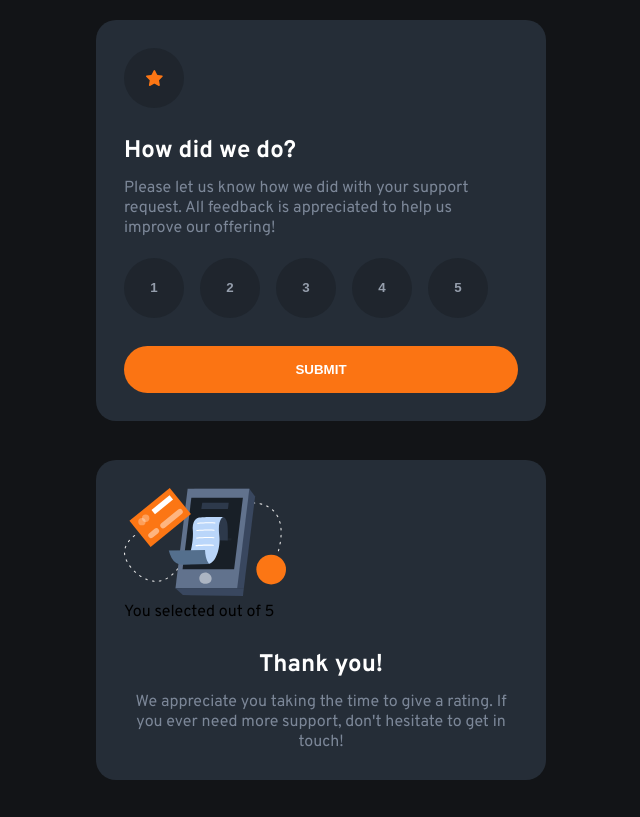
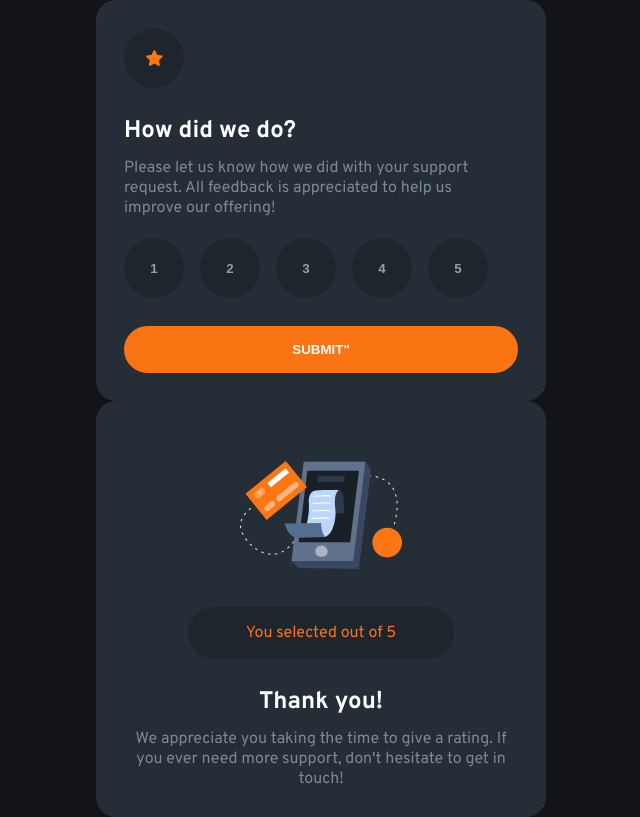
Before and after one commit to GabrielDeFreitas/front-end-mentor-challenges, a plain HTML site: page interactive-rating-component-main/index.html in a window 1280 px wide. Shown: the whole page, without its empty margins (319-959 px from the left). Drawn offline with Linux system fonts and the light colour scheme.

Commit message:
finish card receive

```diff
--- a/interactive-rating-component-main/index.html
+++ b/interactive-rating-component-main/index.html
@@ -41,13 +41,15 @@
           <button>5</button>
         </li>
       </ul>
-      <button class="submit-button" type="button">SUBMIT</button>
+      <button class="submit-button" type="button">SUBMIT"</button>
     </div>
     <div class="receive">
-      <img src="images/illustration-thank-you.svg" alt="illustration-thank-you">
+      <div class="image-receive">
+        <img src="images/illustration-thank-you.svg" alt="illustration-thank-you">
+      </div>
       <div class="receive-content">
         <div class="item-selected">
-          You selected <!-- Add rating here --> out of 5
+          <p>You selected <span class="itens"></span> out of 5</p>
         </div>
         <h2>Thank you!</h2>
         <p>We appreciate you taking the time to give a rating. If you ever need more support,
--- a/interactive-rating-component-main/style.css
+++ b/interactive-rating-component-main/style.css
@@ -112,3 +112,16 @@ li > button:focus {
   background-color: var(--white);
   color: var(--orange);
 }
+.item-selected > p {
+  text-align: center;
+  color: var(--orange);
+  background-color: hsl(216deg 12% 8%/30%);
+  padding: 1rem;
+  border-radius: 2rem;
+  margin-left: 4rem;
+  margin-right: 4rem;
+}
+.image-receive {
+  text-align: center;
+  margin: 2rem 0 2rem 0;
+}
```
